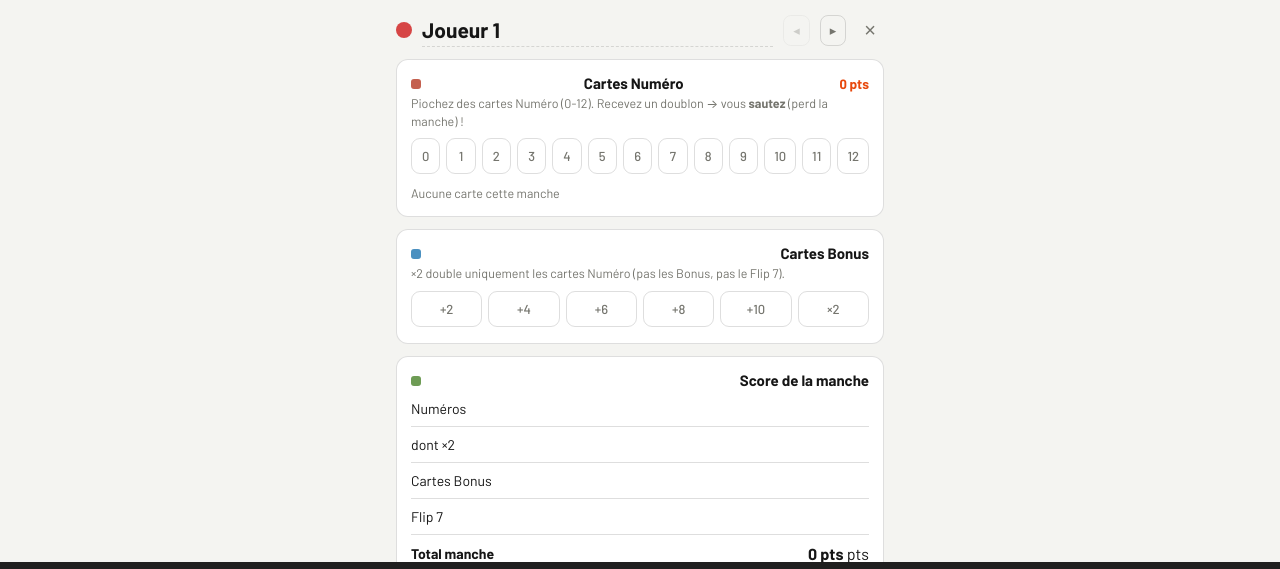
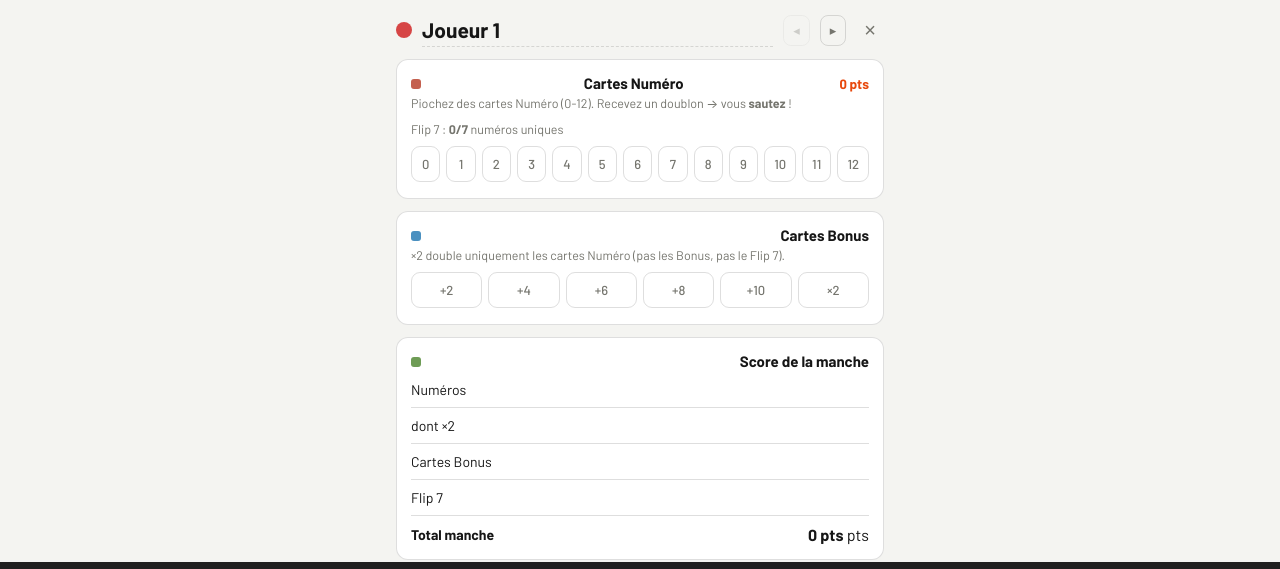
Before and after one commit to i3mYsElf/scores, a website: page flip7.html in a window 1280 px wide. Shown: the part 171-740 px from the top of the page. Drawn offline with Linux system fonts and the light colour scheme.

Commit message:
fix: flip7 show pressed cards with aria-pressed, add unique counter

```diff
--- a/flip7.html
+++ b/flip7.html
@@ -37,52 +37,30 @@
 <script>
 const { blank, score, addNumber, addBonus, endRound, maxPlayers, fixup } = GameLogic;
 
-function drawCurrentCards(d) {
-  const hasNumbers = d.numbers.length > 0;
-  const hasBonuses = d.bonuses.length > 0;
-
-  let html = '';
-
-  if (hasNumbers || hasBonuses) {
-    html += '<div class="seg">';
-    if (hasNumbers) {
-      html += `<span class="lab">Numéros : ${d.numbers.join(', ')}</span>`;
-    }
-    if (hasBonuses) {
-      html += `<span class="lab">Bonus : ${d.bonuses.map(b => b === 'x2' ? '×2' : '+'+b).join(', ')}</span>`;
-    }
-    html += '</div>';
-  }
-
-  if (!hasNumbers && !hasBonuses) {
-    html += '<p class="hint">Aucune carte cette manche</p>';
-  }
-
-  if (d.hasFlipped) {
-    html += '<p class="hint" style="color:var(--vert);font-weight:600">✓ FLIP 7 ! +15 pts</p>';
-  }
-  if (d.isOut) {
-    html += '<p class="hint" style="color:var(--danger);font-weight:600">✗ SAUTÉ ! 0 pt cette manche</p>';
-  }
-
-  return html;
-}
-
+/* --- Rend une carte Numéro avec état pressed --- */
 function drawNumberButtons(d) {
   const allNumbers = [0, 1, 2, 3, 4, 5, 6, 7, 8, 9, 10, 11, 12];
   return allNumbers.map(n => {
-    const disabled = d.numbers.includes(n) || d.isOut;
-    return `<button class="ctl" data-number="${n}" ${disabled ? 'disabled' : ''}>${n}</button>`;
+    const pressed = d.numbers.includes(n);
+    const disabled = d.isOut && !pressed;
+    return `<button class="ctl" data-number="${n}" aria-pressed="${pressed}" ${disabled ? 'disabled' : ''}>${n}</button>`;
   }).join('');
 }
 
+/* --- Rend une carte Bonus avec état pressed --- */
 function drawBonusButtons(d) {
   const allBonuses = ['+2', '+4', '+6', '+8', '+10', 'x2'];
   return allBonuses.map(b => {
-    const disabled = d.bonuses.includes(b) || d.isOut;
+    const pressed = d.bonuses.includes(b);
+    const disabled = d.isOut && !pressed;
     const label = b === 'x2' ? '×2' : b;
-    return `<button class="ctl" data-bonus="${b}" ${disabled ? 'disabled' : ''}>${label}</button>`;
+    return `<button class="ctl" data-bonus="${b}" aria-pressed="${pressed}" ${disabled ? 'disabled' : ''}>${label}</button>`;
   }).join('');
+}
+
+/* --- Compteur de numéros uniques pour Flip 7 --- */
+function getUniqueCount(d) {
+  return new Set(d.numbers.filter(n => n > 0)).size;
 }
 
 initSheet({
@@ -93,16 +71,18 @@ initSheet({
   score,
   fixup,
 
+  /* --- Rendu --- */
   drawSheet(d, ctx) {
+    const uniqueCount = getUniqueCount(d);
 
     return `
   <div class="card">
     <h2>${sq('var(--rouge)')}Cartes Numéro <span class="sum" data-sum="roundTotal">0</span></h2>
-    <p class="hint">Piochez des cartes Numéro (0-12). Recevez un doublon → vous <b>sautez</b> (perd la manche) !</p>
+    <p class="hint">Piochez des cartes Numéro (0-12). Recevez un doublon → vous <b>sautez</b> !</p>
+    <p class="hint">Flip 7 : <b>${uniqueCount}/7</b> numéros uniques</p>
     <div class="seg">
       ${drawNumberButtons(d)}
     </div>
-    ${drawCurrentCards(d)}
   </div>
 
   <div class="card">
@@ -135,6 +115,8 @@ initSheet({
       <div class="lab"><b>Total manche</b></div>
       <div class="val"><b class="sum" data-sum="roundTotal">0</b> pts</div>
     </div>
+    ${d.hasFlipped ? '<p class="hint" style="color:var(--accent);font-weight:700">✓ FLIP 7 ! +15 pts</p>' : ''}
+    ${d.isOut ? '<p class="hint" style="color:var(--danger);font-weight:700">✗ SAUTÉ ! 0 pt cette manche</p>' : ''}
   </div>
 
   <div class="card">
@@ -149,6 +131,7 @@ initSheet({
   `;
   },
 
+  /* --- Sommes pour l'UI --- */
   sums(s) {
     return {
       roundTotal: s.roundTotal,
@@ -156,6 +139,7 @@ initSheet({
     };
   },
 
+  /* --- Classement --- */
   rankParts(s) {
     return [
       ['Manche en cours', s.roundTotal],
@@ -163,6 +147,7 @@ initSheet({
     ];
   },
 
+  /* --- Après le rendu : masquer/afficher les lignes conditionnelles --- */
   afterDraw(d, ctx) {
     const s = score(d);
     const doubledRow = document.querySelector('[data-shown-if="doubled"]');
@@ -175,23 +160,26 @@ initSheet({
     }
   },
 
+  /* --- Gestion des clics --- */
   onClick(e, ctx) {
     const d = ctx.d;
 
+    /* --- Ajout d'une carte Numéro --- */
     const numBtn = e.target.closest('[data-number]');
     if (numBtn) {
       const value = parseInt(numBtn.dataset.number);
       const result = addNumber(d, value);
+      ctx.refresh();
+
       if (result === false) {
-        ctx.refresh();
+        // Sauté !
       } else if (result === 'flip7') {
-        ctx.refresh();
-      } else {
-        ctx.refresh();
+        // Flip 7 réalisé
       }
       return true;
     }
 
+    /* --- Ajout d'une carte Bonus --- */
     const bonusBtn = e.target.closest('[data-bonus]');
     if (bonusBtn) {
       addBonus(d, bonusBtn.dataset.bonus);
@@ -199,6 +187,7 @@ initSheet({
       return true;
     }
 
+    /* --- Valider la manche --- */
     if (e.target.id === 'endRoundBtn') {
       endRound(d);
       ctx.refresh();
```
